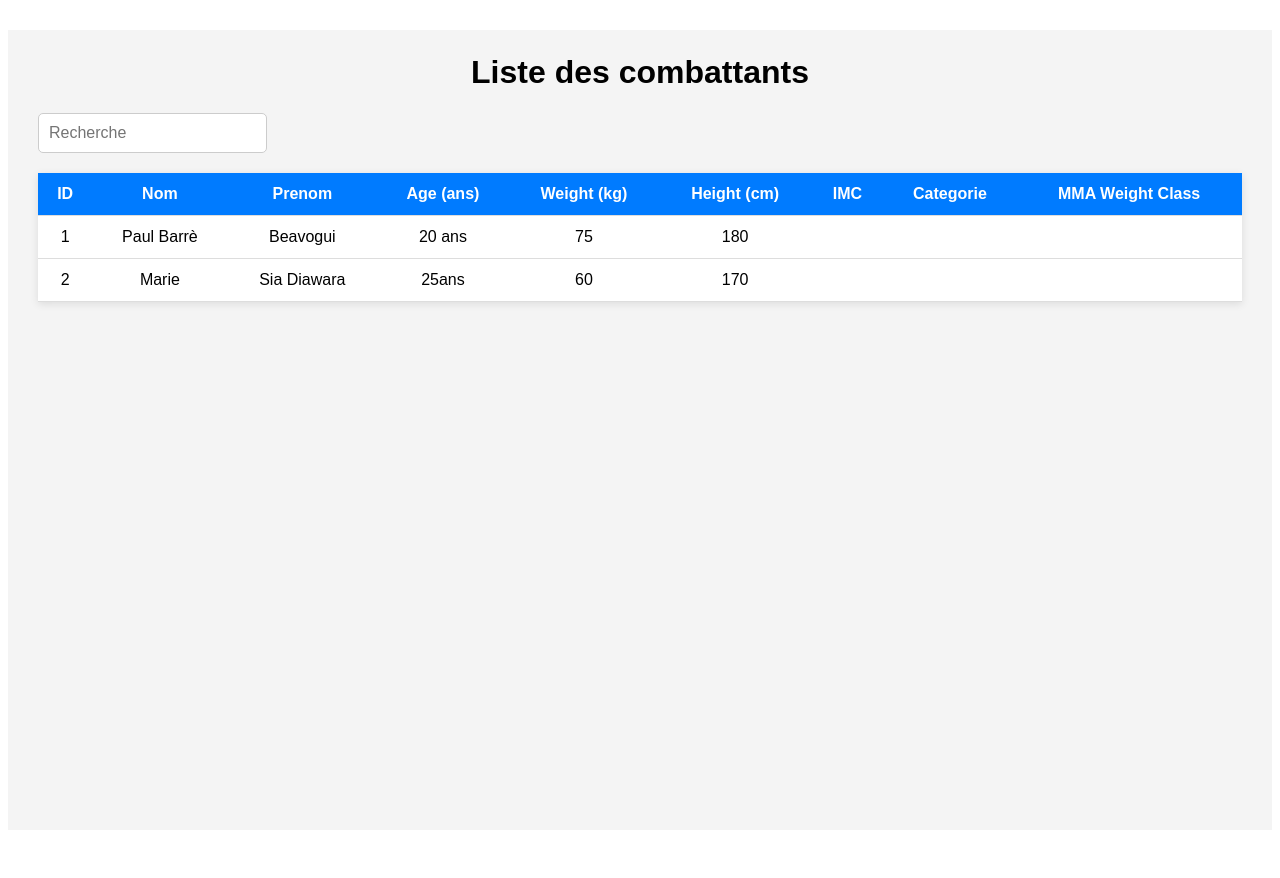
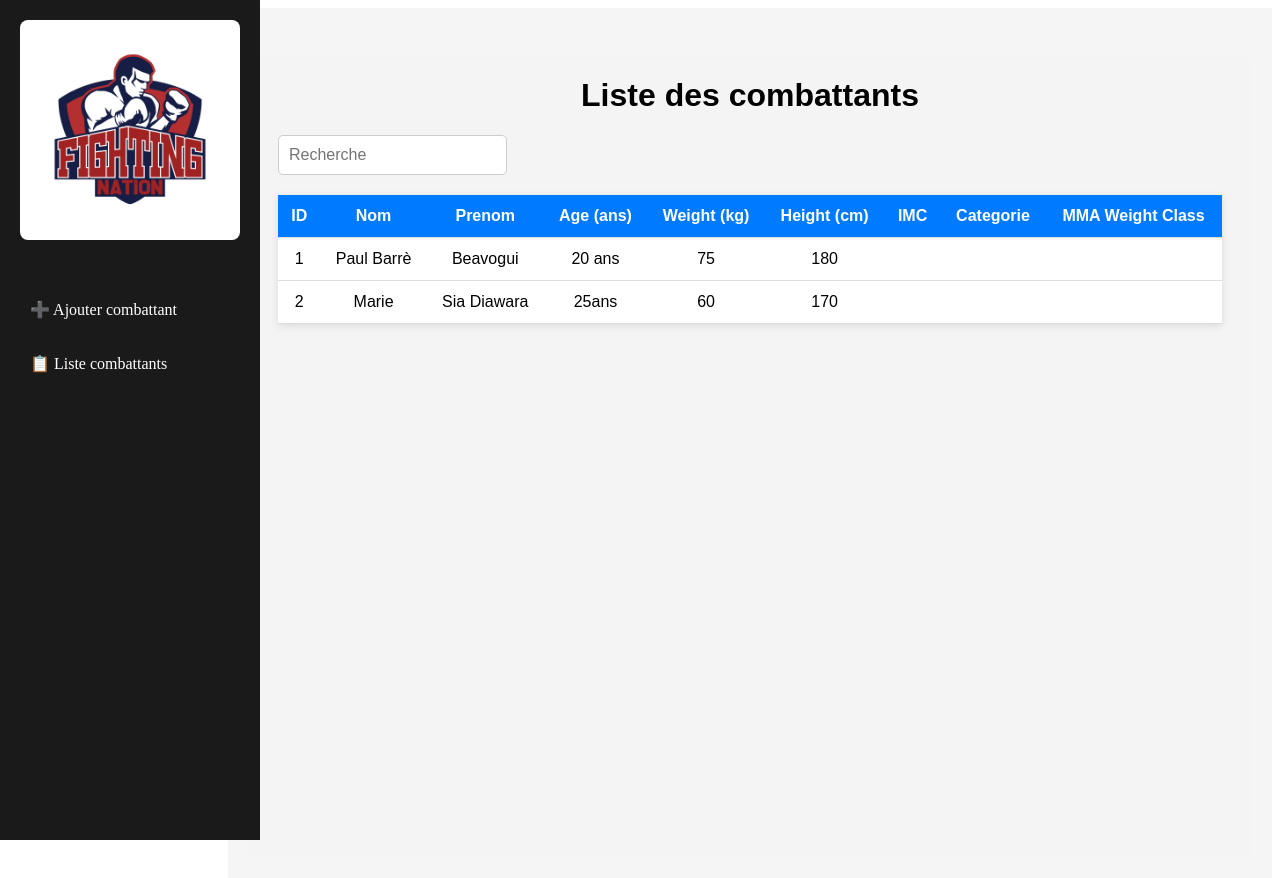
Before and after one commit to Ing-EHCM/PROJET_PFL_AFRICA_FRONT, an Angular app: page /listeCombattant in a window 1280 px wide. Before the commit this address led to /. Shown: the top 878 px of the page. Before the commit the page ends 838 px from the top, so only its background shows below. Built offline with nearby package versions, Linux system fonts and the light colour scheme.

Commit message:
Ajout du sidebar

```diff
--- a/angular.json
+++ b/angular.json
@@ -19,6 +19,7 @@
             ],
             "tsConfig": "tsconfig.app.json",
             "assets": [
+              "src/assets",
               {
                 "glob": "**/*",
                 "input": "public"
--- a/src/app/app.css
+++ b/src/app/app.css
@@ -0,0 +1,15 @@
+main {
+  display: flex;
+  min-height: 100vh; /* occupe toute la hauteur */
+}
+
+app-sidebar {
+  width: 220px;
+  flex-shrink: 0; /* empêche la sidebar de se rétrécir */
+}
+
+.content {
+  flex: 1;
+  padding: 20px;
+  background: #f5f5f5; /* fond clair pour le contenu */
+}
--- a/src/app/app.html
+++ b/src/app/app.html
@@ -1,7 +1,8 @@
 
 
 <main class="main">
-  <app-liste-combattants></app-liste-combattants>
+  <app-sidebar></app-sidebar>
+  <div class="content">
+    <router-outlet></router-outlet>
+  </div>
 </main>
-
-<router-outlet />
--- a/src/app/app.routes.ts
+++ b/src/app/app.routes.ts
@@ -1,3 +1,8 @@
 import { Routes } from '@angular/router';
+import { ListeCombattants } from './components/liste-combattants/liste-combattants';
 
-export const routes: Routes = [];
+export const routes: Routes = [
+    {path:'',pathMatch:'full',redirectTo:'listeCombattant'},
+    {path:'listeCombattant',component:ListeCombattants},
+
+];
--- a/src/app/app.ts
+++ b/src/app/app.ts
@@ -1,10 +1,11 @@
 import { Component, signal } from '@angular/core';
 import { RouterOutlet } from '@angular/router';
 import { ListeCombattants } from './components/liste-combattants/liste-combattants';
+import { Sidebar } from './components/sidebar/sidebar';
 
 @Component({
   selector: 'app-root',
-  imports: [RouterOutlet,ListeCombattants],
+  imports: [RouterOutlet,Sidebar],
   templateUrl: './app.html',
   styleUrl: './app.css'
 })
--- /dev/null
+++ b/src/app/components/sidebar/sidebar.css
@@ -0,0 +1,39 @@
+.sidebar {
+  width: 220px;
+  height: 100vh;
+  background: #1a1a1a;
+  color: #fff;
+  padding: 20px;
+  position: fixed;
+  top: 0;
+  left: 0;
+}
+
+.logo img {
+  width: 100%;
+  border-radius: 8px;
+  margin-bottom: 30px;
+}
+
+.container-sidebar ul {
+  list-style: none;
+  padding: 0;
+}
+
+.container-sidebar li {
+  margin: 15px 0;
+}
+
+.container-sidebar a {
+  text-decoration: none;
+  color: #fff;
+  font-size: 16px;
+  display: block;
+  padding: 10px;
+  border-radius: 8px;
+  transition: background 0.3s;
+}
+
+.container-sidebar a:hover {
+  background: #007bff;
+}
--- /dev/null
+++ b/src/app/components/sidebar/sidebar.html
@@ -0,0 +1,11 @@
+<div class="sidebar">
+  <div class="logo">
+    <img src="assets/images/Logo.jpg" alt="Logo">
+  </div>
+  <div class="container-sidebar">
+    <ul>
+      <li><a routerLink="/ajouterCombattant">➕ Ajouter combattant</a></li>
+      <li><a routerLink="/listeCombattant">📋 Liste combattants</a></li>
+    </ul>
+  </div>
+</div>
```
Also changed, not shown: src/app/components/sidebar/sidebar.ts (added, +11 -0 lines), src/assets/images/Logo.jpg (added), 1 other file (tests, documents, lock files or other folders).
